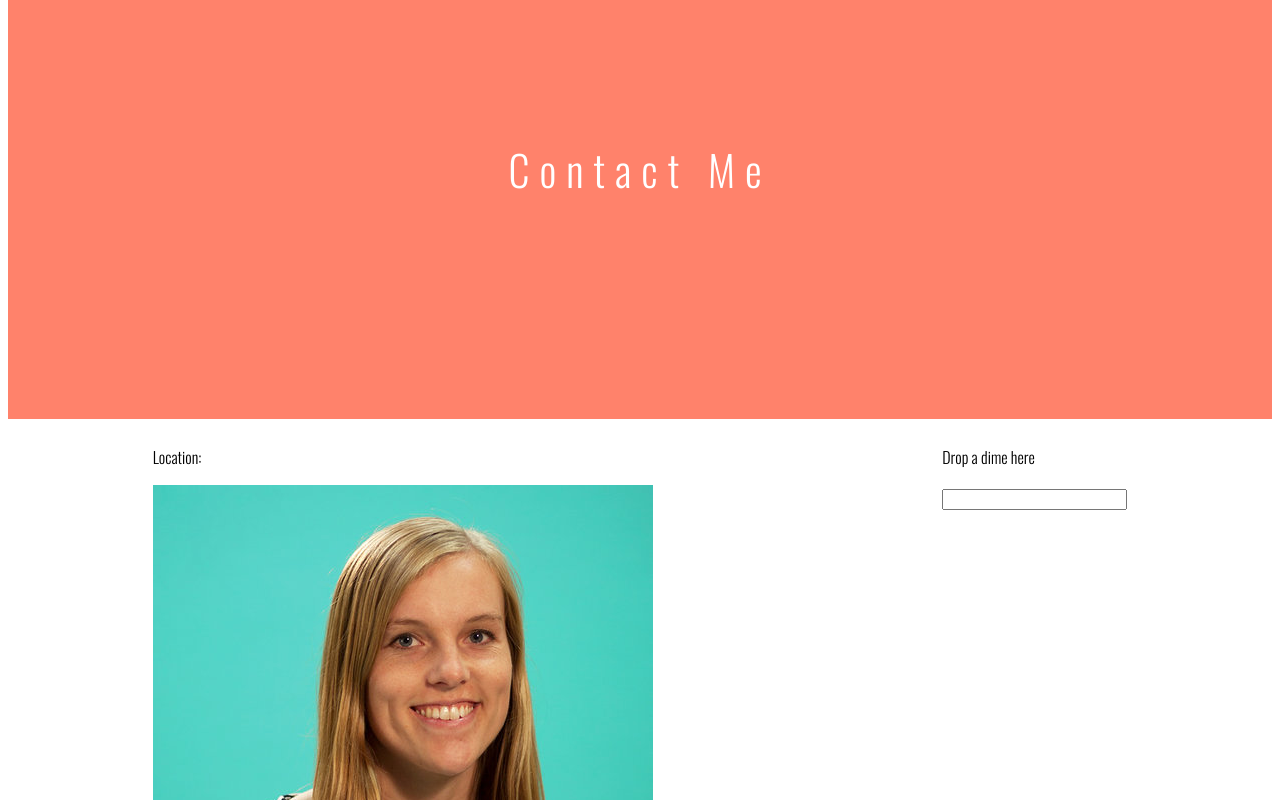
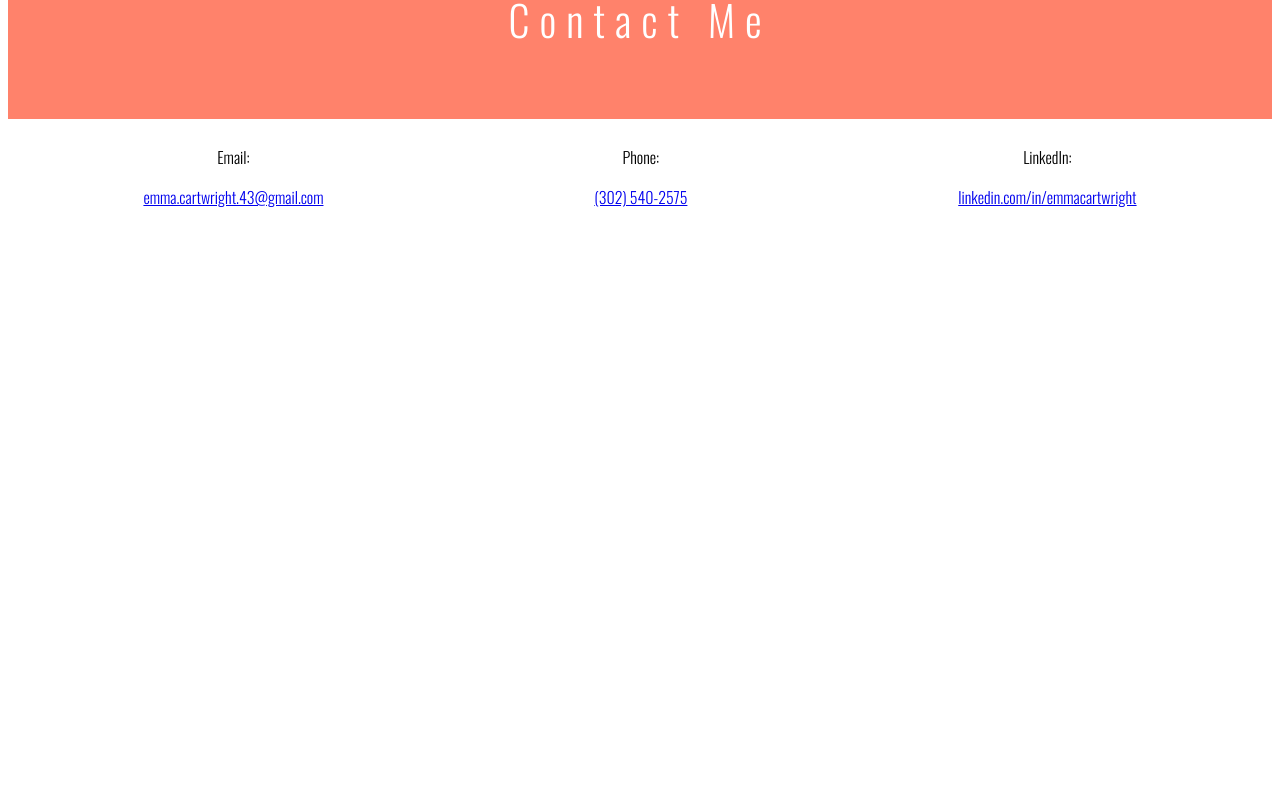
Before and after one commit to niralpokal/ecartwright, an Angular app: page / in a window 1280 px wide. Shown: the part 2640-3440 px from the top of the page. After the commit the page ends 2874 px from the top, so only its background shows below. Built offline with nearby package versions, Linux system fonts and the light colour scheme; a web font is replaced by a local one.

Commit message:
Updated home contact component.

```diff
--- a/src/app/components/home/home-contact.component.scss
+++ b/src/app/components/home/home-contact.component.scss
@@ -6,7 +6,7 @@
     opacity: .8;
 }
 .parallex {
-    min-height: 500px;
+    min-height: 200px;
     background-attachment: fixed;
     background-position: center;
     background-repeat: no-repeat;
@@ -37,11 +37,15 @@
 .flex-container {
     display: flex;
     flex-flow: row wrap;
-    padding: 0;
-    margin: 0;
+    padding: 0 0 0 0;
+    margin: 0 0 25px 0;
     justify-content: space-around;
 }
 
 .flex-item{
     margin-top: 10px;
 }
+
+.link-container{
+    text-align: center;
+}
--- a/src/app/components/home/home-contact.component.ts
+++ b/src/app/components/home/home-contact.component.ts
@@ -11,14 +11,23 @@ import { Component } from '@angular/core';
     </div>
     <div class="flex-container">
         <div class="flex-item">
-            <p>Location:</p>
-            <img src="../../../assets/profile.jpg" >
+            <div class="link-container">
+                <p>Email: </p>
+                <a href="mailto:emma.cartwright.43@gmail.com">emma.cartwright.43@gmail.com</a>
+            </div>
         </div>
         <div class="flex-item">
-            <p> Drop a dime here</p>
-            <input>
-
+            <div class="link-container">
+                <p>Phone:</p>
+                <a href="tel://302.540.2575">(302) 540-2575</a>
+            </div>
         </div>
+        <div class="flex-item">
+            <div class="link-container">
+                <p>LinkedIn: </p>
+                <a href="https://linkedin.com/in/emmacartwright">linkedin.com/in/emmacartwright</a>
+            </div>
+        <div>
     </div>
     `
 })
```
